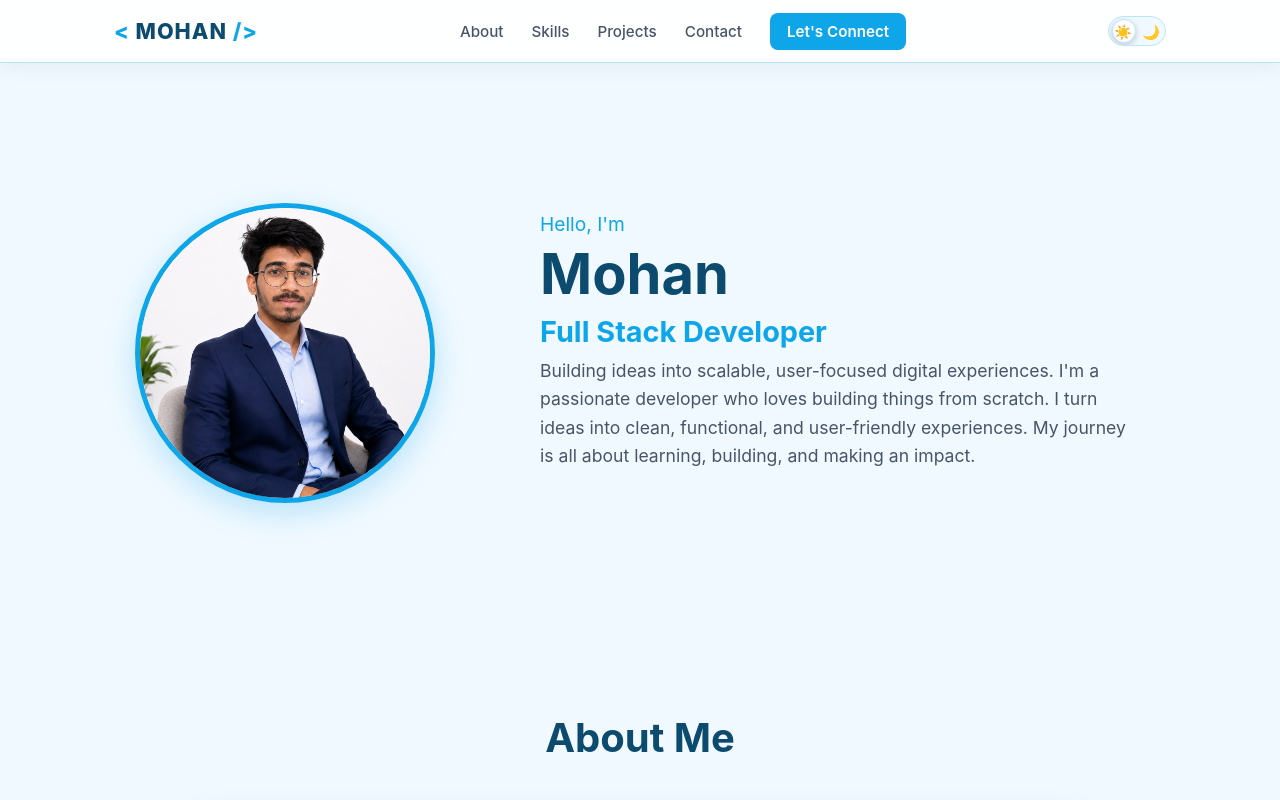
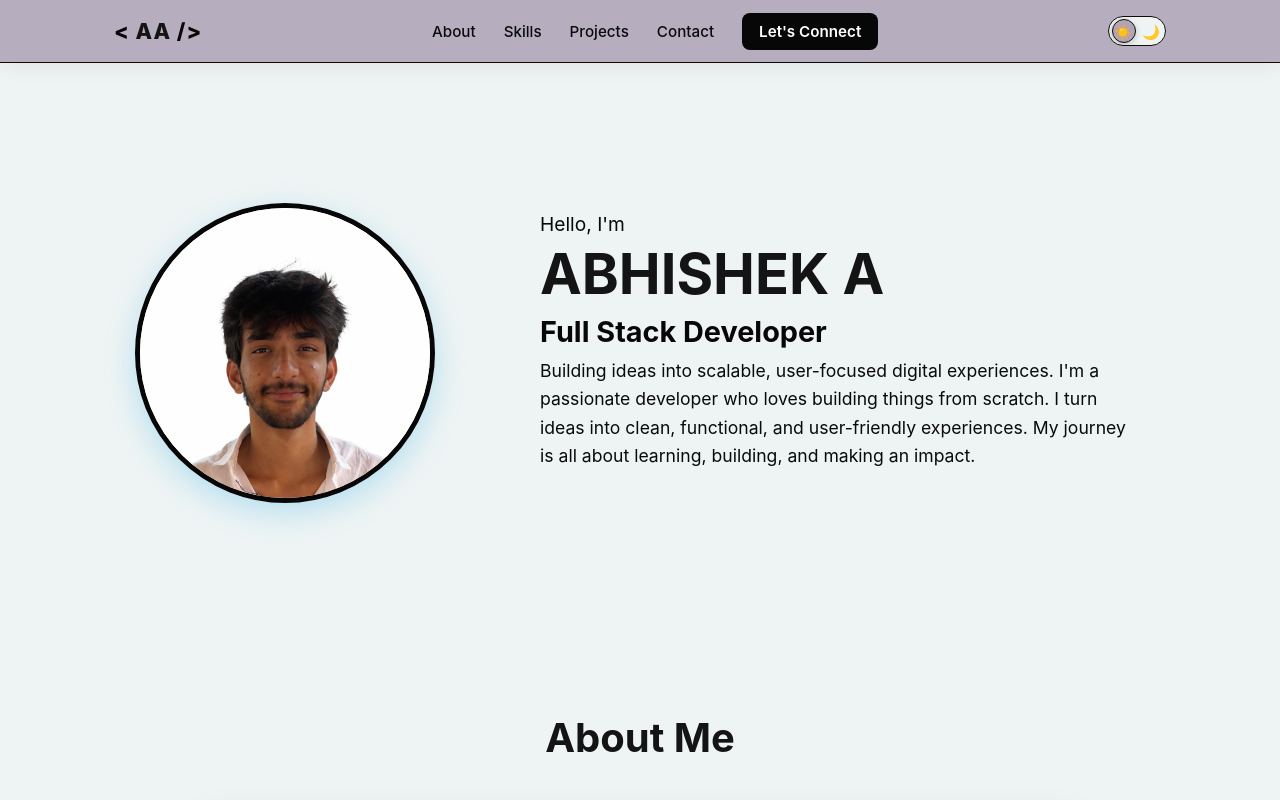
Before and after one commit to mohhhan/Chaturya-__portfolio, a React (Vite) app: page / in a window 1280 px wide. Shown: the top 800 px of the page. Built offline with nearby package versions, Linux system fonts and the light colour scheme.

Commit message:
Initial commit

```diff
--- a/src/components/About.jsx
+++ b/src/components/About.jsx
@@ -8,7 +8,7 @@ export default function About() {
             <div className="about-content">
                 <div className="about-text">
                     <p>
-                        I'm Mohan, a Full Stack Developer and Information
+                        I'm Abhishek, a Full Stack Developer and Information
                         Science & Engineering student from Bengaluru.
                     </p>
 
--- a/src/components/Footer.jsx
+++ b/src/components/Footer.jsx
@@ -6,7 +6,7 @@ export default function Footer() {
     return (
         <footer>
             <p>
-                &copy; {year} Mohan. All rights reserved.
+                &copy; {year} Abhishek. All rights reserved.
             </p>
 
             <nav aria-label="social links">
@@ -19,7 +19,7 @@ export default function Footer() {
                 </a>
 
                 <a
-                    href="https://www.linkedin.com/in/mohan-j-r-548b0b391"
+                    href="www.linkedin.com/in/abhishek-athmakuri-7a0a283821"
                     target="_blank"
                     rel="noopener noreferrer"
                 >
--- a/src/components/Hero.jsx
+++ b/src/components/Hero.jsx
@@ -6,14 +6,14 @@ export default function Hero() {
 
             {/* Left side - Photo */}
             <div className="hero-photo">
-                <img src="/mohan.jpg" alt="Mohan" />
+                <img src="abhi.jpg" alt="abhishek" />
             </div>
 
             {/* Right side - Text */}
             <div className="hero-content">
                 <p className="hero-intro">Hello, I'm</p>
 
-                <h1>Mohan</h1>
+                <h1>ABHISHEK A</h1>
 
                 <h2>Full Stack Developer</h2>
 
--- a/src/components/Navbar.jsx
+++ b/src/components/Navbar.jsx
@@ -44,7 +44,7 @@ export default function Navbar({ theme, onToggleTheme }) {
 
                 {/* LOGO */}
                 <a href="#" className="logo">
-                    <span>&lt;</span> MOHAN <span>/&gt;</span>
+                    <span>&lt;</span> AA <span>/&gt;</span>
                 </a>
 
                 {/* NAVIGATION */}
--- a/src/index.css
+++ b/src/index.css
@@ -3,12 +3,12 @@
     font-synthesis: none;
     text-rendering: optimizeLegibility;
 
-    --bg: #F0F9FF;
-    --text: #475569;
-    --heading: #0C4A6E;
-    --primary: #0EA5E9;
-    --surface: #FFFFFF;
-    --border: #BAE6FD;
+    --bg: #eef4f4;
+    --text: #0a0a0a;
+    --heading: #141415;
+    --primary: #070707;
+    --surface: #afa4b8;
+    --border: #140c04;
 }
 
 * {
```
Also changed, not shown: public/abhi.jpg (added).
